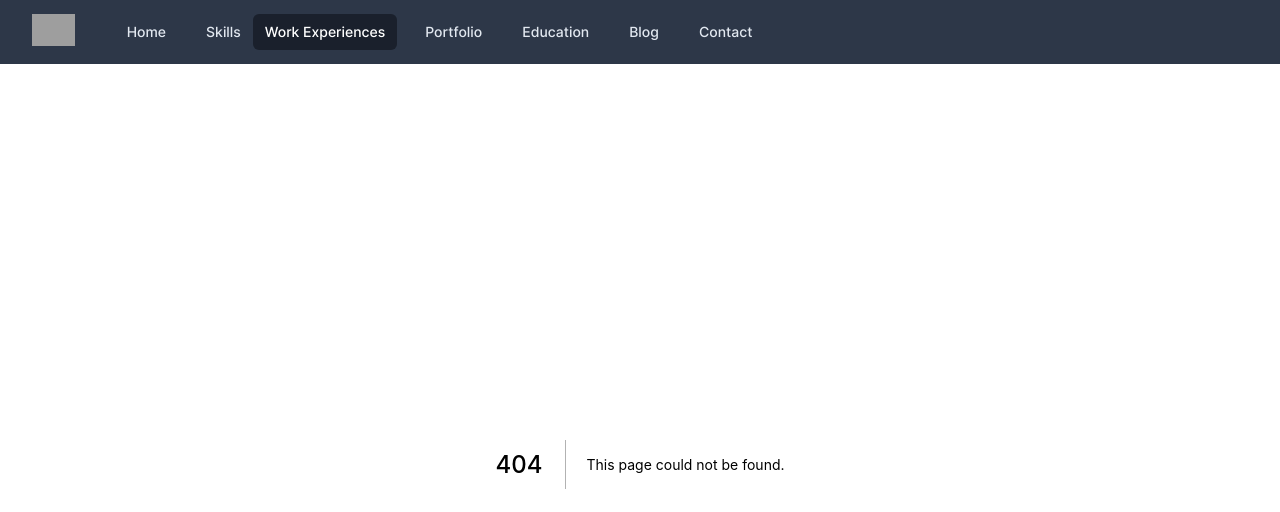
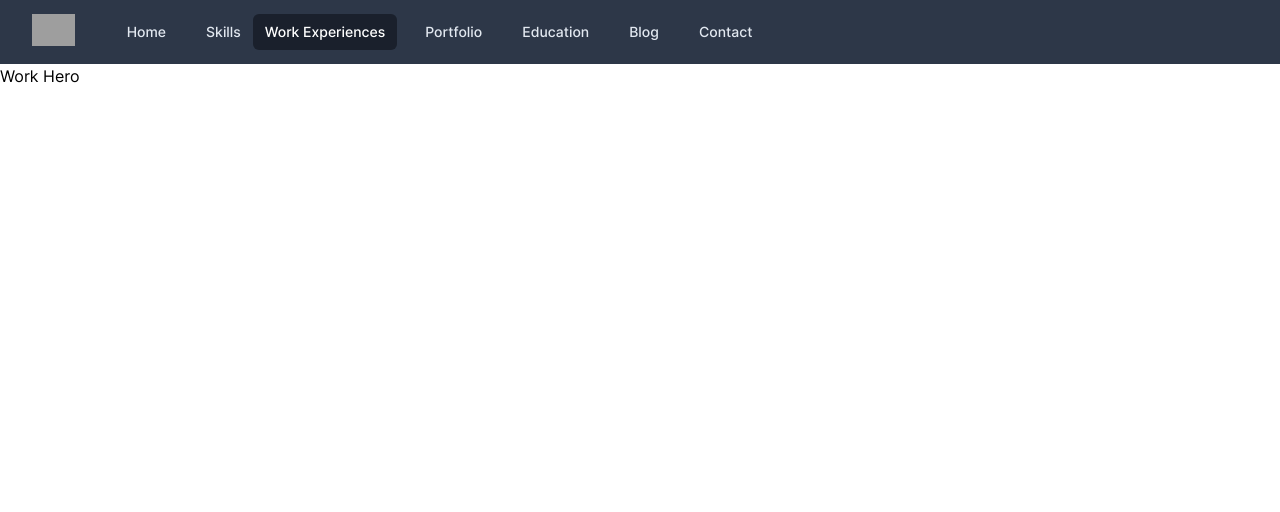
Before and after one commit to hosseinAMD/my-website, a Next.js app: page /work-experiences in a window 1280 px wide. Before the commit this address had no page. Shown: the top 512 px of the page. Built offline with nearby package versions, Linux system fonts and the light colour scheme; grey boxes are pictures that could not be loaded.

Commit message:
work experiences page created

```diff
--- /dev/null
+++ b/src/components/Work/Hero.tsx
@@ -0,0 +1,5 @@
+const Hero: React.FC = () => {
+  return <div>Work Hero</div>;
+};
+
+export default Hero;
--- /dev/null
+++ b/src/pages/work-experiences.tsx
@@ -0,0 +1,15 @@
+import Hero from "components/Work/Hero";
+import Head from "next/head";
+
+const Works: React.FC = () => {
+  return (
+    <div>
+      <Head>
+        <title>Work Experiences | Hossein Ahmadi</title>
+      </Head>
+      <Hero />
+    </div>
+  );
+};
+
+export default Works;
```
